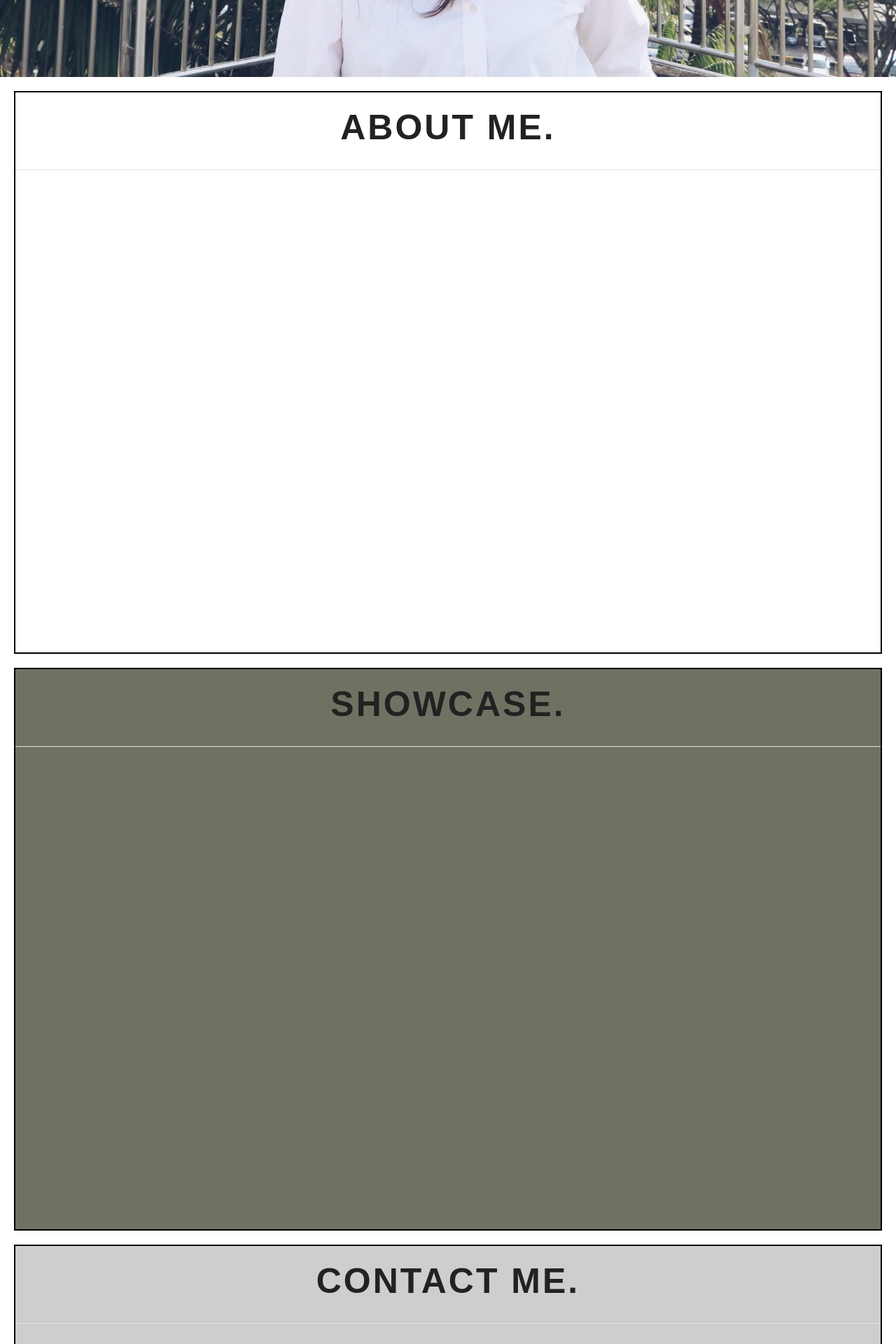
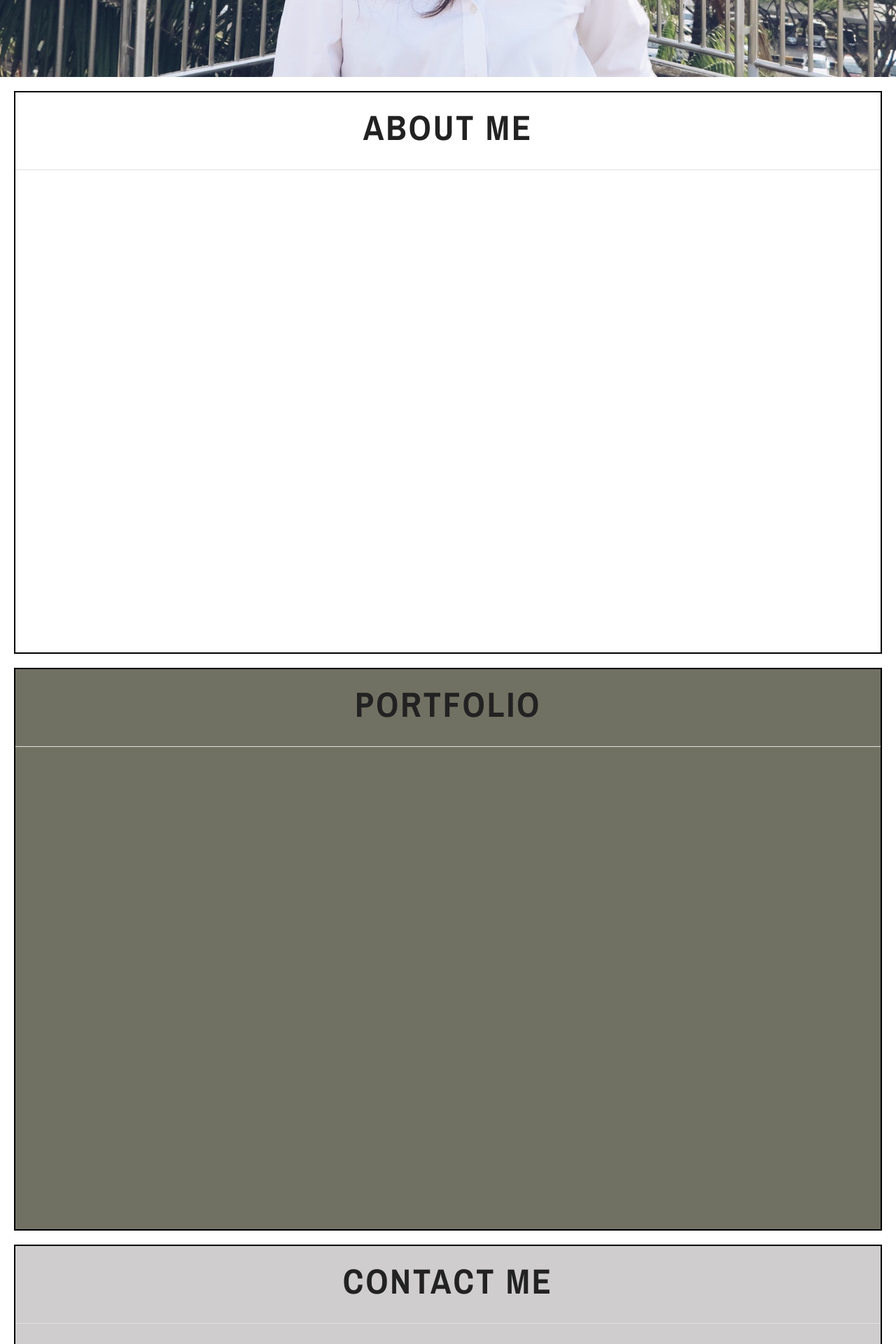
Before and after one commit to giftofjehovah/portfolio, a React (Create React App) app: page / in a window 1280 px wide. Shown: the part 640-2560 px from the top of the page at 70% size. Built offline with nearby package versions, Linux system fonts and the light colour scheme.

Commit message:
added google fonts and changed titles

```diff
--- a/index.html
+++ b/index.html
@@ -5,6 +5,7 @@
     <meta name="viewport" content="width=device-width, initial-scale=1">
     <link rel="shortcut icon" href="./src/images/favicon.ico">
     <link rel="stylesheet" href="https://maxcdn.bootstrapcdn.com/font-awesome/4.5.0/css/font-awesome.min.css">
+    <link href="https://fonts.googleapis.com/css?family=Archivo+Narrow:400,700|Open+Sans:400,700,800" rel="stylesheet">
     <title>Jen Lee</title>
   </head>
   <body>
--- a/src/About.js
+++ b/src/About.js
@@ -5,7 +5,7 @@ class About extends Component {
   render(){
     return(
       <div className="About-panel" id="about">
-        <h1 className="title">About me.</h1>
+        <h1 className="title">About me</h1>
         <hr/>
       </div>
     )
--- a/src/Contact.js
+++ b/src/Contact.js
@@ -5,7 +5,7 @@ class Contact extends Component {
   render(){
     return(
       <div className="Contact-panel">
-        <h1 className="title">Contact Me.</h1>
+        <h1 className="title">Contact Me</h1>
         <hr/>
       </div>
     )
--- a/src/Navbar.js
+++ b/src/Navbar.js
@@ -31,8 +31,8 @@ class Navbar extends Component {
     }
 
     return(
-      <div className="navpage">
-        <div onClick={this._menuClick.bind(this)} id="hamburger">
+      <div className="navpage" onClick={this._menuClick.bind(this)}>
+        <div id="hamburger">
           <span className="burgerBars"></span>
           <span className="burgerBars"></span>
           <span className="burgerBars"></span>
--- a/src/Showcase.js
+++ b/src/Showcase.js
@@ -5,7 +5,7 @@ class Showcase extends Component {
   render(){
     return(
       <div className="Showcase-panel">
-        <h1 className="title">Showcase.</h1>
+        <h1 className="title">Portfolio</h1>
         <hr/>
       </div>
     )
```
